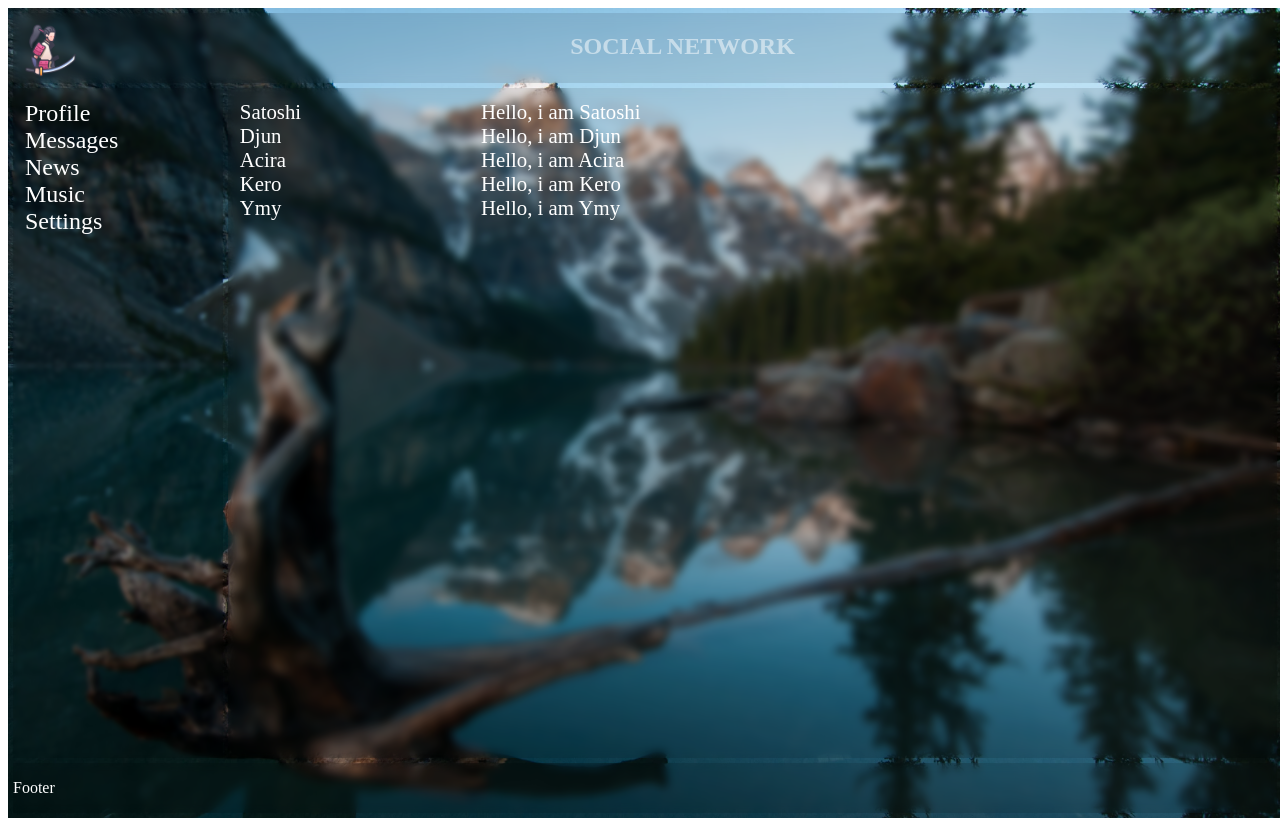
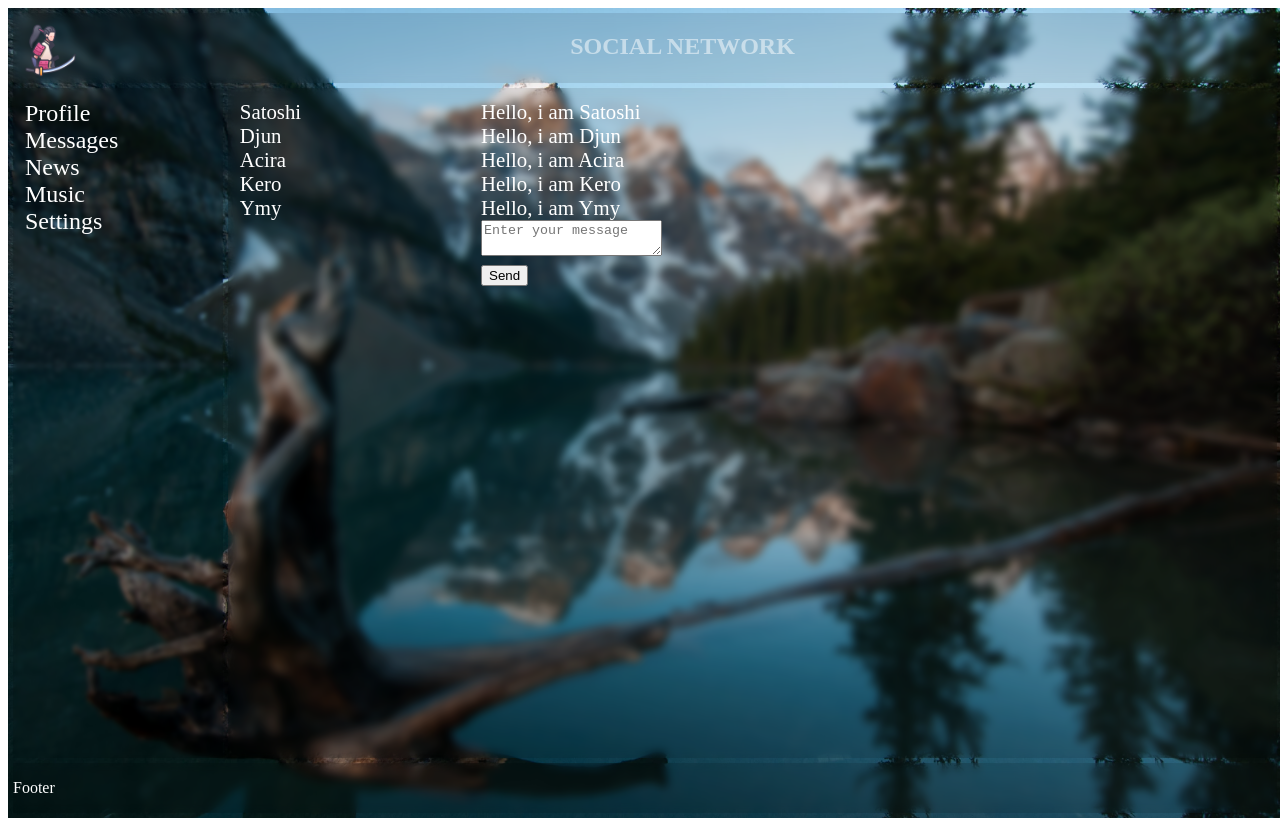
Before and after one commit to Rumata-SL/project_social_network, a React (Create React App) app: page /Dialogs in a window 1280 px wide. Built offline with nearby package versions, Linux system fonts and the light colour scheme.

Commit message:
Added SendMessageAC, added NewMessageTextAC

```diff
--- a/src/App.tsx
+++ b/src/App.tsx
@@ -32,8 +32,11 @@ const App: FC<AppTypeProps> = ({store}) => {
                                                       dispatch={store.dispatch.bind(store)}
                                />}/>
                         <Route path="/Dialogs"
-                               render={() => <Dialogs messages={state.messagesPage.messages}
-                                                      users={state.messagesPage.users}/>}/>
+                               render={() => <Dialogs
+                                   dispatch={store.dispatch.bind(store)}
+                                   messages={state.messagesPage.messages}
+                                   newMessageText={state.messagesPage.newMessageText}
+                                   users={state.messagesPage.users}/>}/>
                         <Route path="/News" render={() => <News/>}/>
                         <Route path="/Music" render={() => <Music/>}/>
                         <Route path="/Settings" render={() => <Settings/>}/>
--- a/src/Components/Dialogs/Dialogs.tsx
+++ b/src/Components/Dialogs/Dialogs.tsx
@@ -2,22 +2,24 @@ import React, {FC} from "react";
 import d from "./Dialogs.module.css"
 import {DialogItem} from "./DialogItem";
 import {Message} from "./Message";
-import {MessagesType, UsersType} from "../../Redux/State";
+import {ActionType, MessagesType, UsersType} from "../../Redux/State";
 
 
 type DialogsTypeProps = {
     messages: Array<MessagesType>
     users: Array<UsersType>
+    newMessageText: string
+    dispatch: (action: ActionType) => void
 }
 
-export const Dialogs:FC<DialogsTypeProps> = ({messages, users}) => {
+export const Dialogs: FC<DialogsTypeProps> = ({messages, users, newMessageText, dispatch}) => {
     return (
         <div className={d.dialogs}>
             <div className={d.dialog}>
                 <DialogItem users={users}/>
             </div>
             <div className={d.message}>
-                <Message messages={messages}/>
+                <Message dispatch={dispatch} newMessageText={newMessageText} messages={messages}/>
             </div>
         </div>
     )
--- a/src/Components/Dialogs/Message.tsx
+++ b/src/Components/Dialogs/Message.tsx
@@ -1,13 +1,15 @@
-import React, {FC} from "react";
+import React, {ChangeEvent, FC} from "react";
 import dm from "./Dialogs.module.css";
-import {MessagesType} from "../../Redux/State";
+import {ActionType, MessagesType, NewMessageTextAC, SendMessageAC} from "../../Redux/State";
 
 
 type TypePropsUserMessage = {
     messages: Array<MessagesType>
+    newMessageText: string
+    dispatch: (action: ActionType) => void
 }
 
-export const Message: FC<TypePropsUserMessage> = ({messages}) => {
+export const Message: FC<TypePropsUserMessage> = ({messages, newMessageText, dispatch}) => {
     const message = messages.map(item => {
         return (
             <div key={item.id}>
@@ -17,9 +19,31 @@ export const Message: FC<TypePropsUserMessage> = ({messages}) => {
             </div>
         )
     });
+
+    const onNewMessageChange = (e: ChangeEvent<HTMLTextAreaElement>) => {
+        let body = e.target.value;
+        console.log(body)
+        dispatch(NewMessageTextAC(body))
+    }
+    const onSendMessageClick = () => {
+        dispatch(SendMessageAC())
+    }
     return (
         <div className={dm.item}>
-            {message}
+            <div>{message}</div>
+            <div>
+                <div>
+                    <textarea
+                        onChange={onNewMessageChange}
+                        value={newMessageText}
+                        placeholder={"Enter your message"}>
+
+                    </textarea>
+                </div>
+                <div>
+                    <button onClick={onSendMessageClick}>Send</button>
+                </div>
+            </div>
         </div>
     )
 }
--- a/src/Redux/State.ts
+++ b/src/Redux/State.ts
@@ -1,6 +1,11 @@
 import {v1} from "uuid";
 
-export type ActionType = ReturnType<typeof AddPostAC> | ReturnType<typeof UpdateNewPostTextAC>
+export type ActionType =
+    ReturnType<typeof AddPostAC>
+    | ReturnType<typeof UpdateNewPostTextAC>
+    | ReturnType<typeof NewMessageTextAC>
+    | ReturnType<typeof SendMessageAC>
+
 export type PostsType = {
     id: string,
     message: string,
@@ -22,6 +27,7 @@ export type ProfilePageType = {
 export type MessagesPageType = {
     messages: Array<MessagesType>
     users: Array<UsersType>
+    newMessageText: string
 }
 export type StateType = {
     profilePage: ProfilePageType
@@ -66,6 +72,7 @@ export const store: StoreType = {
                 {id: v1(), name: "Kero"},
                 {id: v1(), name: "Ymy"},
             ],
+            newMessageText: "",
         },
     },
     getState() {
@@ -91,6 +98,16 @@ export const store: StoreType = {
                 break;
             case "UPDATE-NEW-POST-TEXT":
                 this._state.profilePage.newPostText = action.newText
+                this.rerenderEntireTree();
+                break;
+            case "NEW_MESSAGE_TEXT":
+                this._state.messagesPage.newMessageText = action.body
+                this.rerenderEntireTree();
+                break;
+            case "SEND-MESSAGE":
+                let body = this._state.messagesPage.newMessageText
+                this._state.messagesPage.newMessageText = ""
+                this._state.messagesPage.messages.push({id: v1(), message: body})
                 this.rerenderEntireTree();
                 break
         }
@@ -134,6 +151,9 @@ export const UpdateNewPostTextAC = (text: string) => ({
     type: "UPDATE-NEW-POST-TEXT",
     newText: text
 } as const)
+
+export const NewMessageTextAC = (message: string) => ({type: "NEW_MESSAGE_TEXT", body: message} as const)
+export const SendMessageAC = () => ({type: "SEND-MESSAGE"} as const)
 
 /*export type AddPostType = {
     type: "ADD-POST"
```
